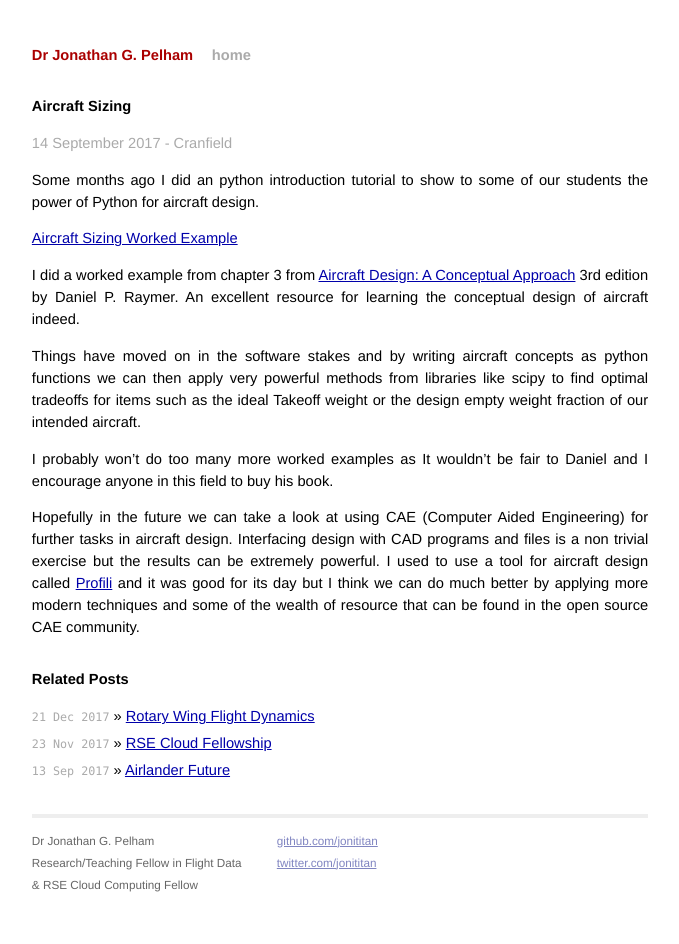
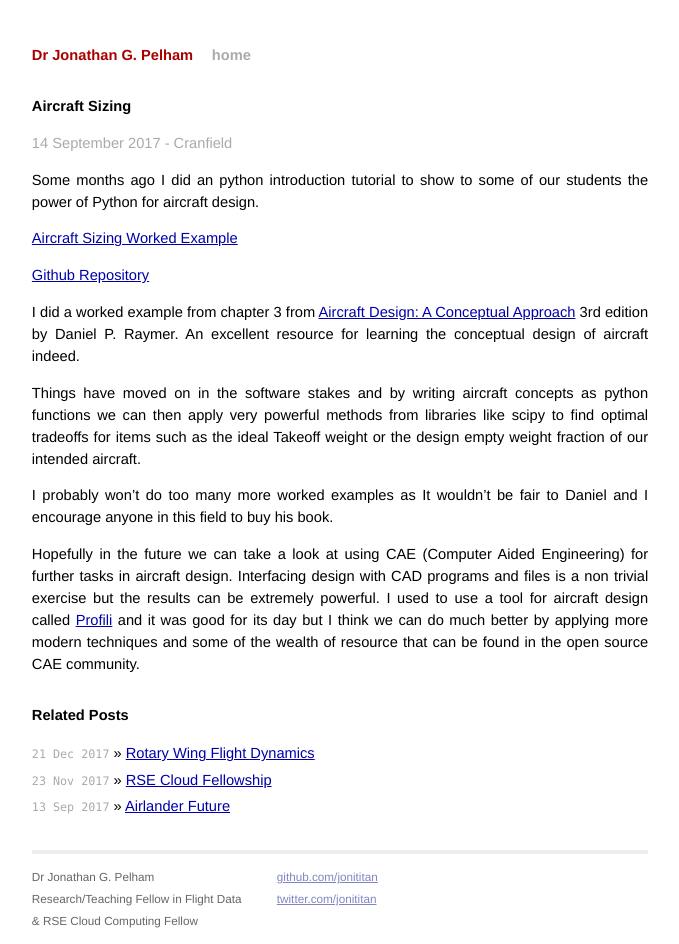
Before and after one commit to jonititan/jonititan.github.io, a Jekyll site: the page built from _posts/2017-09-14-Aircraft-Sizing.md, in a window 1280 px wide. Shown: the whole page, without its empty margins (300-979 px from the left). Built offline with Jekyll 4.4.1, drawn with Linux system fonts in a browser that asks for light colours.

Commit message:
Update 2017-09-14-Aircraft-Sizing.md
added seperate link for source code

```diff
--- a/_posts/2017-09-14-Aircraft-Sizing.md
+++ b/_posts/2017-09-14-Aircraft-Sizing.md
@@ -12,6 +12,8 @@ Some months ago I did an python introduction tutorial to show to some of our stu
 
 [Aircraft Sizing Worked Example](https://mybinder.org/v2/gh/jonititan/AircraftDesign/master?filepath=AircraftSizing.ipynb)
 
+[Github Repository](https://github.com/jonititan/AircraftDesign)
+
 I did a worked example from chapter 3 from [Aircraft Design: A Conceptual Approach](https://www.amazon.co.uk/Aircraft-Design-Conceptual-Approach-Education/dp/1600869114) 3rd edition by Daniel P. Raymer.  An excellent resource for learning the conceptual design of aircraft indeed.
 
 Things have moved on in the software stakes and by writing aircraft concepts as python functions we can then apply very powerful methods from libraries like scipy to find optimal tradeoffs for items such as the ideal Takeoff weight or the design empty weight fraction of our intended aircraft.
```
